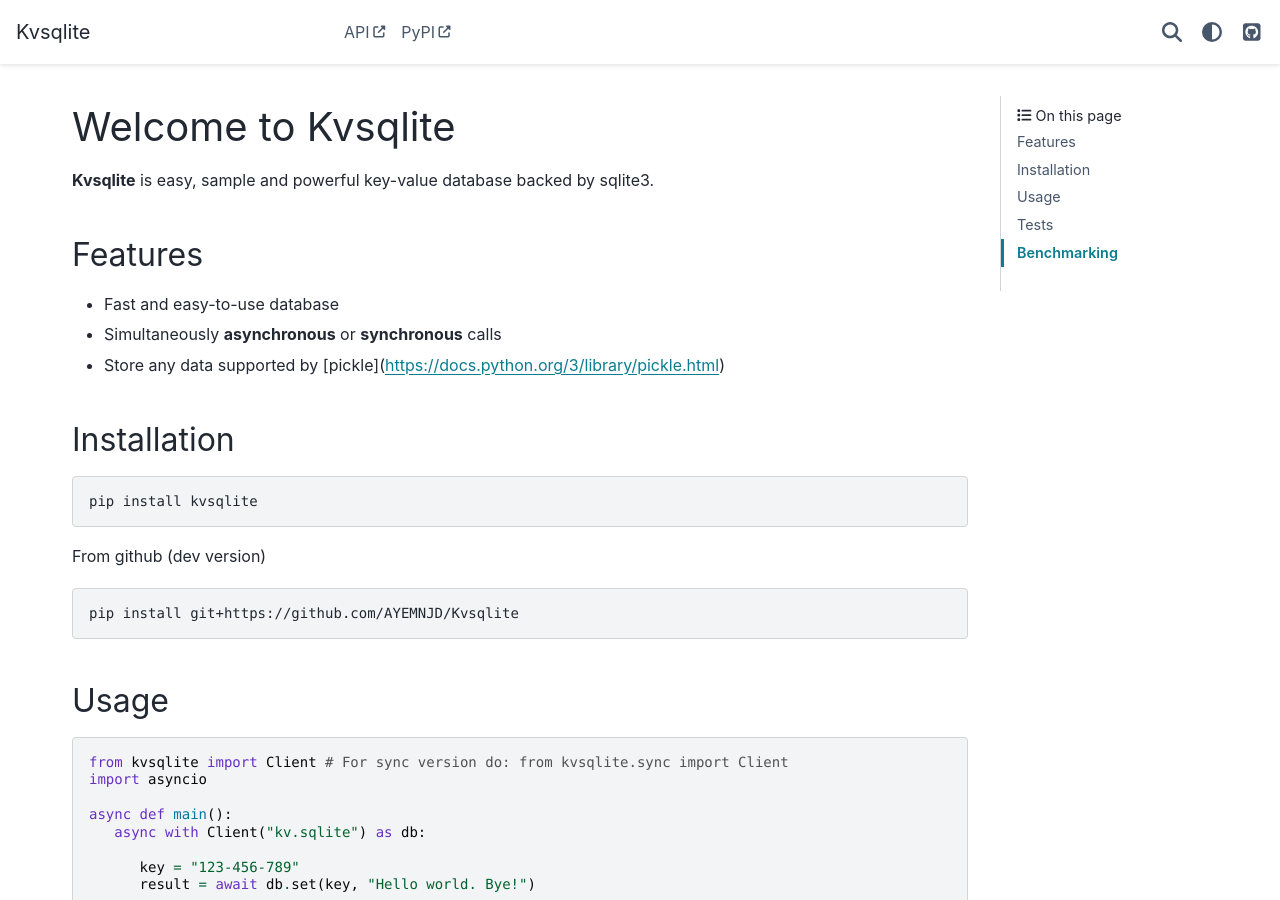
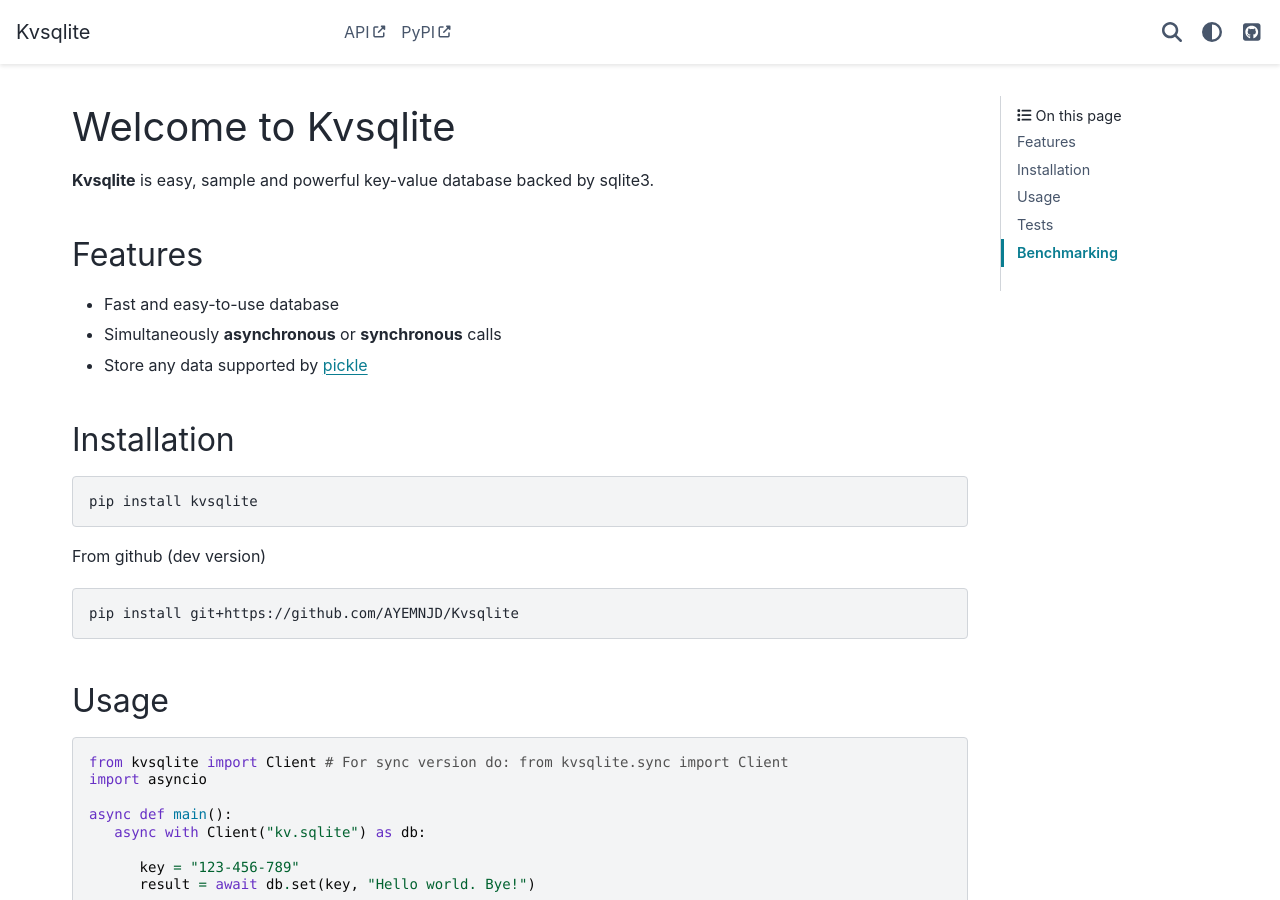
Before and after one commit to AYMENJD/Kvsqlite, a Sphinx documentation site: the page built from docs/index.rst, in a window 1280 px wide and 900 px high. Built offline with Sphinx 7.4.7 and the PyData theme 0.15.4, drawn with Linux system fonts in a browser that asks for light colours.

Commit message:
Fix docs.

```diff
--- a/docs/index.rst
+++ b/docs/index.rst
@@ -9,7 +9,7 @@
 
 - Fast and easy-to-use database
 - Simultaneously **asynchronous** or **synchronous** calls
-- Store any data supported by [pickle](https://docs.python.org/3/library/pickle.html)
+- Store any data supported by `pickle <https://docs.python.org/3/library/pickle.html>`_
 
 Installation
 ------------
```
